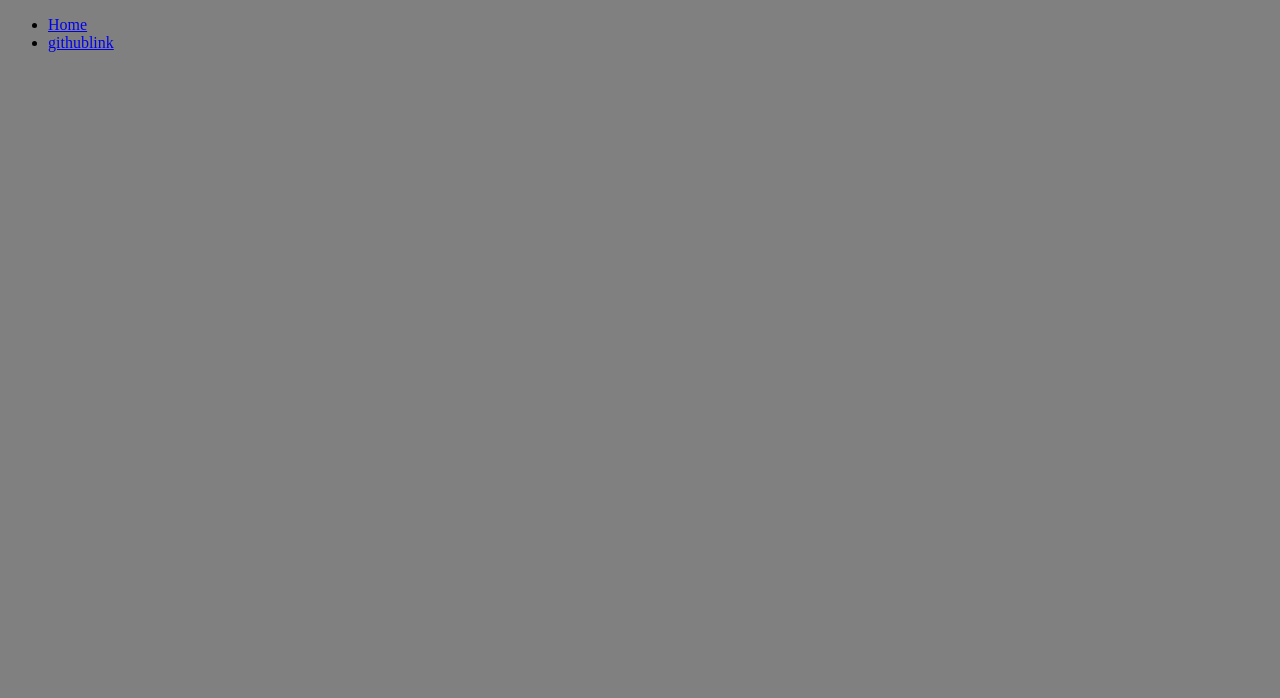
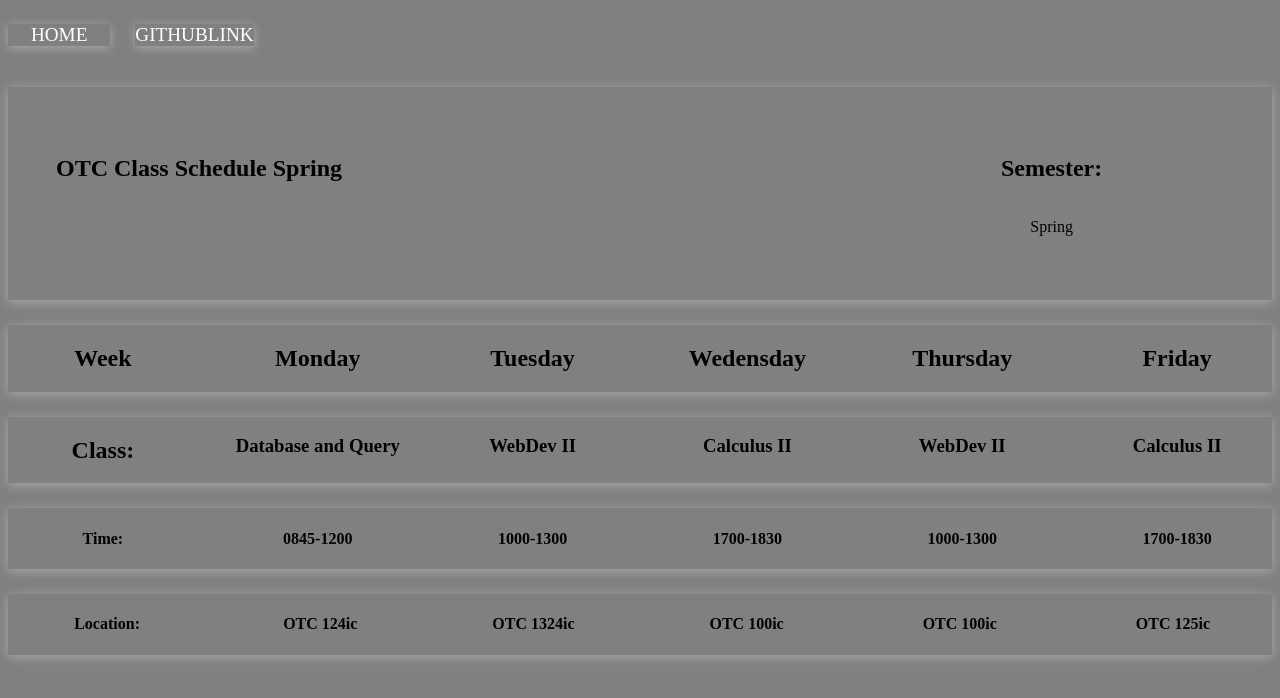
Before and after one commit to crazysteeeb/My-Schedule, a plain HTML site: page index.html in a window 1280 px wide. Drawn offline with Linux system fonts and the light colour scheme.

Commit message:
General layout of Stylesheet and HTML page complete

```diff
--- a/index.html
+++ b/index.html
@@ -11,14 +11,68 @@
     <body>
         <div class="everything">
 
-            <nav>
+            <nav class="nav">
                 <ul>
                     <li><a href="index.html">Home</a></li>
                     <li><a href="https://github.com/crazysteeeb/My-Schedule.git" target="_blank">githublink</a></li>
                 </ul>
             </nav>
 
+            <section class="header">
+                <header class="Thing1">
+                    <h1>OTC Class Schedule Spring</h1>
+                </header>
+                <div class="end">
+                    <h1>Semester:</h1>
+                    <p>Spring</p>
+                </div>
+            </section>
 
+            <section class="Schedule">
+                <div><h1>Week</h1></div>
+                <div>
+                    <h1>Monday</h1>
+                </div>
+                <div>
+                    <h1>Tuesday</h1>
+                </div>
+                <div>
+                    <h1>Wedensday</h1>
+                </div>
+                <div>
+                    <h1>Thursday</h1>
+                </div>
+                <div>
+                    <h1>Friday</h1>
+                </div>
+            </section>
+
+            <section class="Class">
+                <div><h1>Class:</h1></div>
+                <div><h3>Database and Query</h3></div>
+                <div><h3>WebDev II</h3></div>
+                <div><h3>Calculus II</h3></div>
+                <div><h3>WebDev II</h3></div>
+                <div><h3>Calculus II</h3></div>
+            </section>
+
+            <section class="Time">
+                <div><h4>Time:</h4></div>
+                <div><h4>0845-1200</h4></div>
+                <div><h4>1000-1300</h4></div>
+                <div><h4>1700-1830</h4></div>
+                <div><h4>1000-1300</h4></div>
+                <div><h4>1700-1830</h4></div>
+
+            </section>
+            <section class="Location">
+                <div><h4>Location:</h4></div>
+                <div><h4>OTC 124ic</h4></div>
+                <div><h4>OTC 1324ic</h4></div>
+                <div><h4>OTC 100ic</h4></div>
+                <div><h4>OTC 100ic</h4></div>
+                <div><h4>OTC 125ic</h4></div>
+            </section>
         </div>
     </body>
 </html>
--- a/styles.css
+++ b/styles.css
@@ -1,6 +1,93 @@
 /*
     Author: Steve Ward
 */
+:root{
+    --primary: gray;
+    --dark: black;
+    --white: white;
+    --shadow: 0 2px 10px darkgray;
+}
+html{
+    box-sizing: border-box;
+}
 body{
-    background-color: gray;
+    background-color: var(--primary);
 }
+.everything{
+    display: grid;
+    grid-gap: 25px;
+}
+.nav ul{
+    display: grid;
+    grid-gap: 25px;
+    list-style: none;
+    padding: 0;
+    grid-template-columns: repeat(10,1fr);
+}
+.nav a{
+    display: block;
+    background-color: var(--primary);
+    text-decoration: none;
+    padding: 0;
+    text-align: center;
+    text-transform: uppercase;
+    color: white;
+    font-size: 1.2rem;
+    box-shadow: var(--shadow);
+}
+.nav a:hover{
+    background-color: var(--white);
+    color: var(--dark);
+}
+.header{
+    display: grid;
+    grid-gap: 25px;
+    grid-template-areas:
+    "thing1 thing1 here";
+    padding: 3rem;
+    box-shadow: var(--shadow);
+}
+.thing1{
+
+    grid-area: thing1;
+    padding: 3rem;
+    box-shadow: var(--shadow);
+}
+.end{
+    display: grid;
+    grid-area: here;
+    text-align: center;
+}
+.Schedule
+{
+    display: grid;
+    grid-gap: 25px;
+    grid-template-columns: repeat(auto-fit, minmax(175px,1fr));
+    text-align: center;
+    box-shadow: var(--shadow);
+}
+.Class
+{
+    display: grid;
+    grid-gap: 25px;
+    grid-template-columns: repeat(auto-fit,minmax(175px,1fr));
+    text-align: center;
+    box-shadow: var(--shadow);
+}
+
+.Time
+{
+    display: grid;
+    grid-gap: 25px;
+    grid-template-columns: repeat(auto-fit,minmax(175px,1fr));
+    text-align: center;
+    box-shadow: var(--shadow);
+}
+.Location
+{
+    display: grid;
+    grid-gap: 15px;
+    grid-template-columns: repeat(auto-fit,minmax(175px,1fr));
+    text-align: center;
+    box-shadow: var(--shadow);
+}
```
